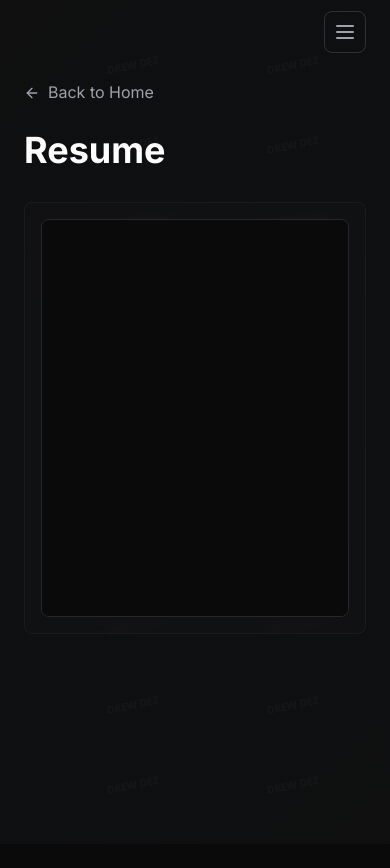
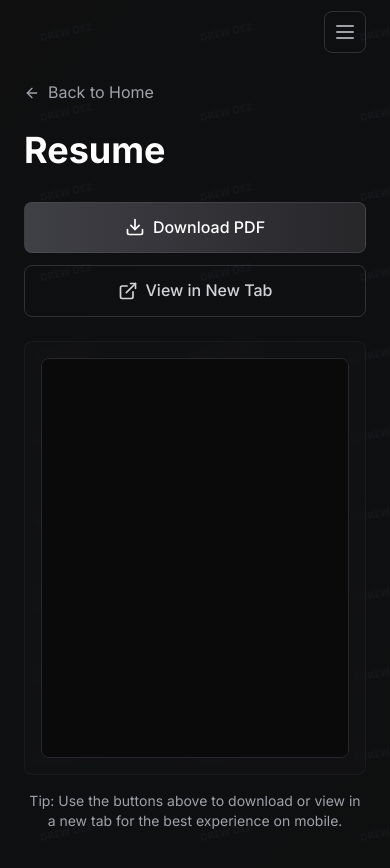
Before and after one commit to drewdezco/2025_updated_portfolio, a React (Vite) app: page /resume in a window 390 px wide. Shown: the top 868 px of the page. Before the commit the page ends 844 px from the top, so only its background shows below. Built offline with nearby package versions, Linux system fonts and the light colour scheme.

Commit message:
reverted old commit, updated resume route to improve mobile experience

```diff
--- a/src/pages/Resume.tsx
+++ b/src/pages/Resume.tsx
@@ -1,6 +1,6 @@
 import React, { useLayoutEffect } from 'react'
 import { Link } from 'react-router-dom'
-import { ArrowLeft } from 'lucide-react'
+import { ArrowLeft, Download, ExternalLink } from 'lucide-react'
 import BackgroundPattern from '../components/BackgroundPattern'
 
 const Resume: React.FC = () => {
@@ -8,6 +8,19 @@
   useLayoutEffect(() => {
     window.scrollTo({ top: 0, left: 0, behavior: 'instant' })
   }, [])
+
+  const handleDownload = () => {
+    const link = document.createElement('a')
+    link.href = '/andrew_hernandez_swe_resume.pdf'
+    link.download = 'andrew_hernandez_swe_resume.pdf'
+    document.body.appendChild(link)
+    link.click()
+    document.body.removeChild(link)
+  }
+
+  const handleViewInNewTab = () => {
+    window.open('/andrew_hernandez_swe_resume.pdf', '_blank')
+  }
 
   return (
     <div className="min-h-screen hero-gradient relative overflow-hidden">
@@ -27,15 +40,41 @@
           </div>
         </div>
 
+        {/* Action Buttons - Prominent on mobile */}
+        <div className="mb-6 flex flex-col sm:flex-row gap-3 sm:gap-4">
+          <button
+            onClick={handleDownload}
+            className="btn-primary flex items-center justify-center gap-2 w-full sm:w-auto"
+            aria-label="Download Resume"
+          >
+            <Download className="w-5 h-5" />
+            <span>Download PDF</span>
+          </button>
+          <button
+            onClick={handleViewInNewTab}
+            className="btn-secondary flex items-center justify-center gap-2 w-full sm:w-auto"
+            aria-label="View Resume in New Tab"
+          >
+            <ExternalLink className="w-5 h-5" />
+            <span>View in New Tab</span>
+          </button>
+        </div>
+
         {/* PDF Viewer */}
         <div className="bg-gray-900/30 backdrop-blur-sm rounded-lg border border-gray-800/50 p-4 md:p-8">
-          <div className="aspect-[8.5/11] w-full">
+          <div className="aspect-[8.5/11] w-full min-h-[400px] md:min-h-0">
             <iframe
-              src="/andrew_hernandez_swe_resume.pdf#view=100%"
+              src="/andrew_hernandez_swe_resume.pdf#view=FitH"
               className="w-full h-full rounded-lg border border-gray-700/50"
               title="Andrew Hernandez Resume"
+              allow="fullscreen"
             />
           </div>
+        </div>
+
+        {/* Mobile-friendly note */}
+        <div className="mt-4 text-sm text-gray-400 text-center md:hidden">
+          <p>Tip: Use the buttons above to download or view in a new tab for the best experience on mobile.</p>
         </div>
       </div>
     </div>
```
